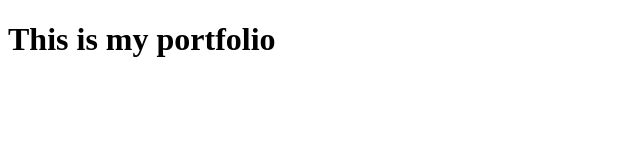
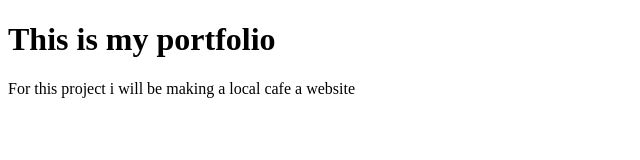
Before and after one commit to Hassan-A13/nucamp-project, a plain HTML site: page index.html in a window 1280 px wide. Shown: the whole page, without its empty margins (0-640 px from the left). Drawn offline with Linux system fonts and the light colour scheme.

Commit message:
Second commit

```diff
--- a/index.html
+++ b/index.html
@@ -8,5 +8,6 @@
 </head>
 <body>
     <h1>This is my portfolio</h1>
+    <p>For this project i will be making a local cafe a website</p>
 </body>
 </html>
```
